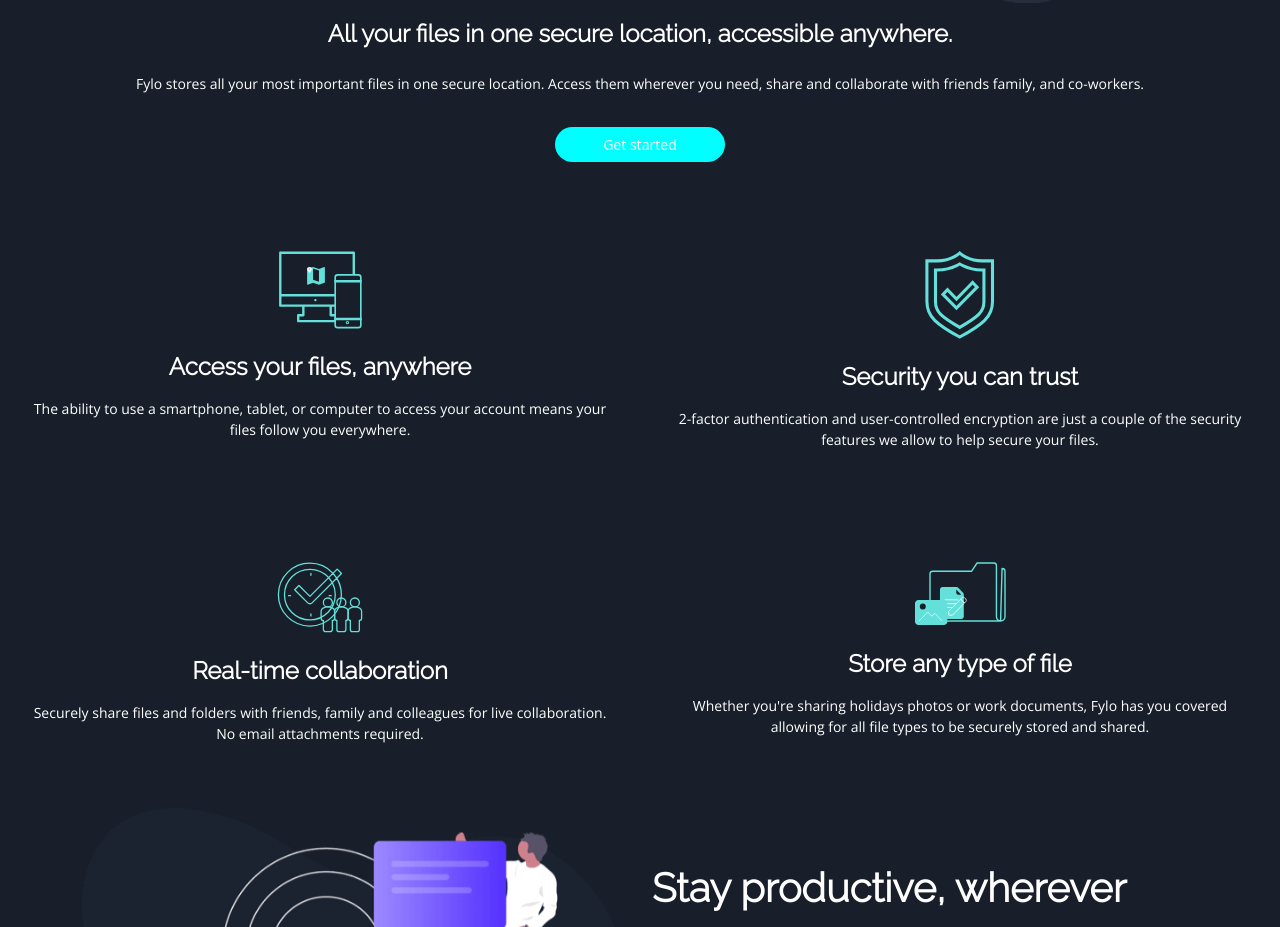
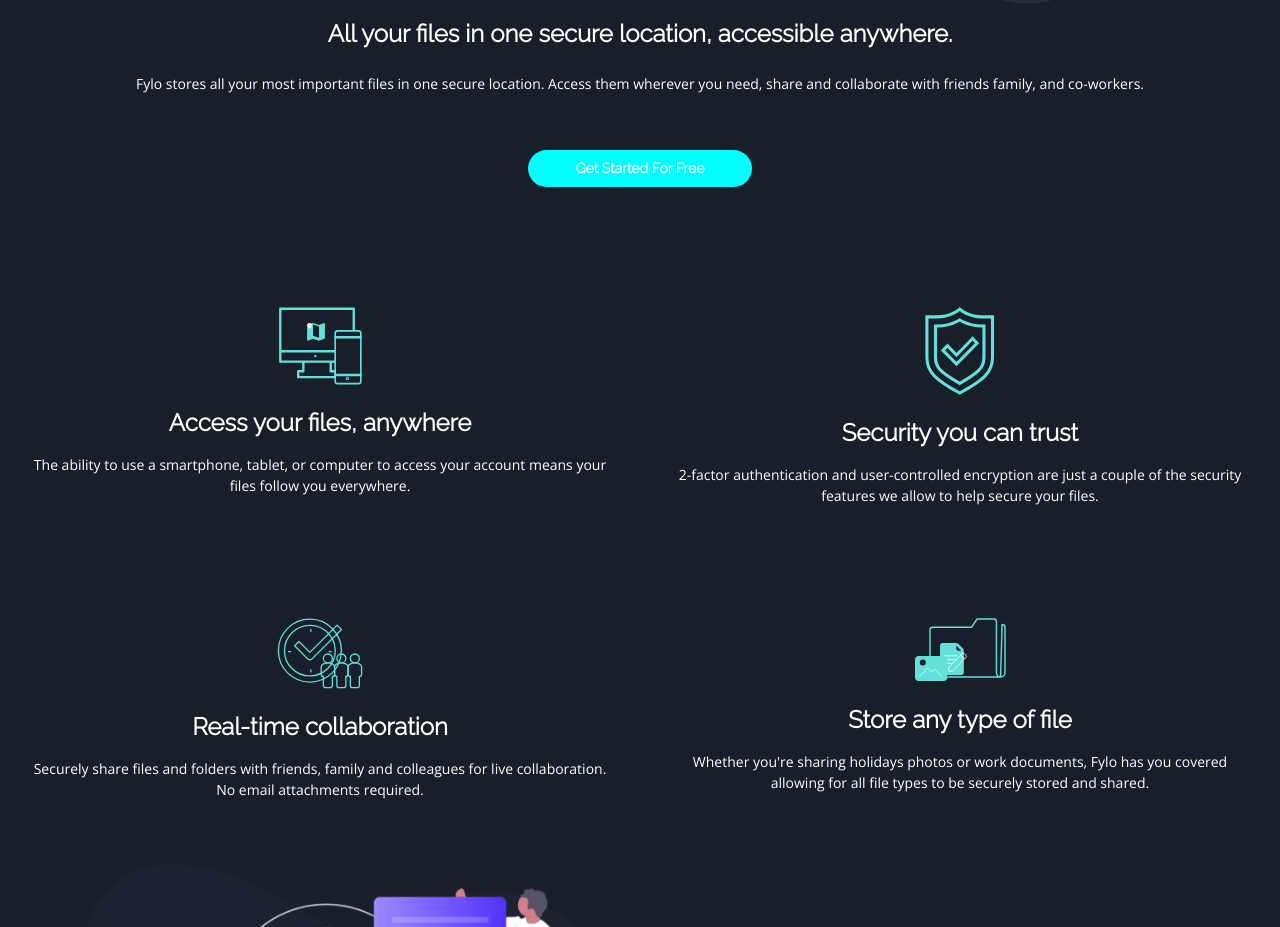
Before and after one commit to shadrxcc/frontendio_flyo, a plain HTML site: page index.html in a window 1280 px wide. Shown: the part 833-1760 px from the top of the page. Drawn offline with nearby package versions, Linux system fonts and the light colour scheme.

```diff
--- a/index.html
+++ b/index.html
@@ -40,7 +40,7 @@
     <p class="txt text-center text-white px-4"> Fylo stores all your most important files in one secure location. Access them wherever
       you need, share and collaborate with friends family, and co-workers.</p>
       <form action="get-started" class="pt-4">
-        <a class="text-decoration-none px-5 mail cyan text-light p-2" href="#">Get started</a>
+        <button class="cyan rale border-0 fw-bold py-2 mt-3 mb-4 text-white mail px-5" type="submit">Get Started For Free</button>
       </form>
   </div>
 </section>
```
